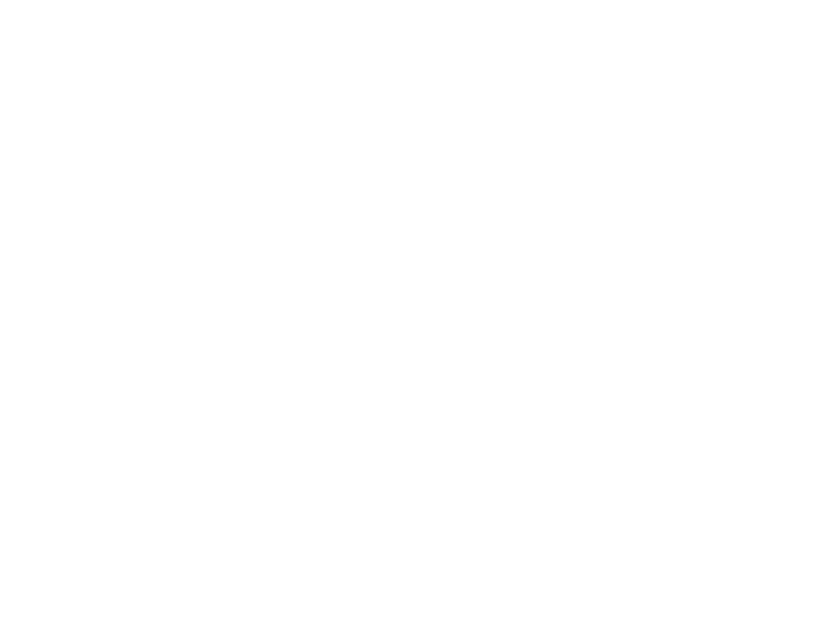
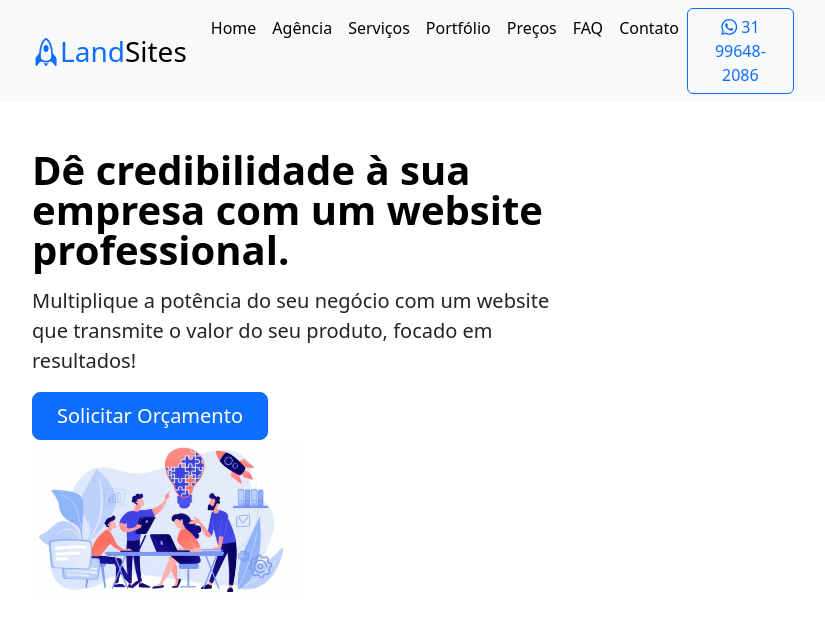
Before and after one commit to JulianaElen/projeto-desenvolve, a plain HTML site: page projeto-dwff/index.html in a window 1280 px wide. Shown: the whole page, without its empty margins (50-875 px from the left). Drawn offline with nearby package versions, Linux system fonts and the light colour scheme.

Commit message:
Menu e cabecalho

```diff
--- a/projeto-dwff/index.html
+++ b/projeto-dwff/index.html
@@ -1,27 +1,94 @@
 <!DOCTYPE html>
 <html lang="pt-br">
+
 <head>
     <meta charset="UTF-8">
     <meta name="viewport" content="width=device-width, initial-scale=1.0">
 
-    <link href="https://cdn.jsdelivr.net/npm/bootstrap@5.3.6/dist/css/bootstrap.min.css" rel="stylesheet" integrity="sha384-4Q6Gf2aSP4eDXB8Miphtr37CMZZQ5oXLH2yaXMJ2w8e2ZtHTl7GptT4jmndRuHDT" crossorigin="anonymous">
+    <link href="https://cdn.jsdelivr.net/npm/bootstrap@5.3.6/dist/css/bootstrap.min.css" rel="stylesheet"
+        integrity="sha384-4Q6Gf2aSP4eDXB8Miphtr37CMZZQ5oXLH2yaXMJ2w8e2ZtHTl7GptT4jmndRuHDT" crossorigin="anonymous">
     <link rel="stylesheet" href="https://cdn.jsdelivr.net/npm/bootstrap-icons@1.13.1/font/bootstrap-icons.min.css">
     <link rel="stylesheet" href="assets/css/style.css">
 
     <title>LandSite</title>
 </head>
+
 <body>
 
     <!-- Cabeçalho -->
 
     <header>
+        <nav class="navbar navbar-expand-lg bg-light">
+            <div class="container">
+                <a href="#" class="navbar-brand fs-3">
+                    <span class="bi bi-rocket text-primary">Land</span>Sites
+                </a>
 
+
+
+                <button class="navbar-toggler" type="button" data-bs-toggle="collapse" data-bs-target="#navbarHeader"
+                    aria-controls="navbarHeader" aria-expanded="false" aria-label="Toggle navigation">
+                    <span class="navbar-toggler-icon"></span>
+                </button>
+
+                <div class="collapse navbar-collapse" id="navbarHeader">
+                    <ul class="navbar-nav me-auto mb-2 mb-lg-0">
+                        <li class="nav-item">
+                            <a class="nav-link active" aria-current="page" href="#home">Home</a>
+                        </li>
+                        <li class="nav-item">
+                            <a class="nav-link active" aria-current="page" href="#agencia">Agência</a>
+                        </li>
+                        <li class="nav-item">
+                            <a class="nav-link active" aria-current="page" href="#servicos">Serviços</a>
+                        </li>
+                        <li class="nav-item">
+                            <a class="nav-link active" aria-current="page" href="#portfolio">Portfólio</a>
+                        </li>
+                        <li class="nav-item">
+                            <a class="nav-link active" aria-current="page" href="#precos">Preços</a>
+                        </li>
+                        <li class="nav-item">
+                            <a class="nav-link active" aria-current="page" href="#faq">FAQ</a>
+                        </li>
+                        <li class="nav-item">
+                            <a class="nav-link active" aria-current="page" href="#contato">Contato</a>
+                        </li>
+
+                        <div class="col-lg-2 justify-content-lg-end">
+                            <a href="#" class="btn btn-outline-primary">
+                                <i class="bi bi-whatsapp"></i> 31 99648-2086
+                            </a>
+                        </div>
+                    </ul>
+                </div>
+            </div>
+        </nav>
     </header>
 
     <!-- Páginas -->
 
     <main>
 
+        <!-- Seção home -->
+        <section class="mt-5">
+            <div class="container">
+
+                <div class="row align-items-center g-5">
+                    <div class="col-12 col-lg-6">
+                        <h2 class="display-6 fw-bold text-body-emphasis lh-1 mb-3">Dê credibilidade à sua empresa com um website professional.</h2>
+                        <p class="lead">Multiplique a potência do seu negócio com um website que transmite o valor do seu produto, focado em resultados!</p>
+                        <div class="d-grid gap-2 d-md-flex justfify-content-md-start">
+                            <button class="btn btn-primary btn-lg px-4" type="button">Solicitar Orçamento</button>
+                        </div>
+
+                        <div class="col-12 col-lg-6">
+                            <img src="./assets/img/header.png" alt="" class="img-fluid">
+                        </div>
+                    </div>
+                </div>
+            </div>
+        </section>
     </main>
 
     <!-- Rodapé -->
@@ -30,7 +97,10 @@
 
     </footer>
 
-    <script src="https://cdn.jsdelivr.net/npm/bootstrap@5.3.6/dist/js/bootstrap.bundle.min.js" integrity="sha384-j1CDi7MgGQ12Z7Qab0qlWQ/Qqz24Gc6BM0thvEMVjHnfYGF0rmFCozFSxQBxwHKO" crossorigin="anonymous"></script>
+    <script src="https://cdn.jsdelivr.net/npm/bootstrap@5.3.6/dist/js/bootstrap.bundle.min.js"
+        integrity="sha384-j1CDi7MgGQ12Z7Qab0qlWQ/Qqz24Gc6BM0thvEMVjHnfYGF0rmFCozFSxQBxwHKO"
+        crossorigin="anonymous"></script>
     <script src="assets/js/scripts.js"></script>
 </body>
+
 </html>
```
Also changed, not shown: projeto-dwff/assets/img/header.png (added).
